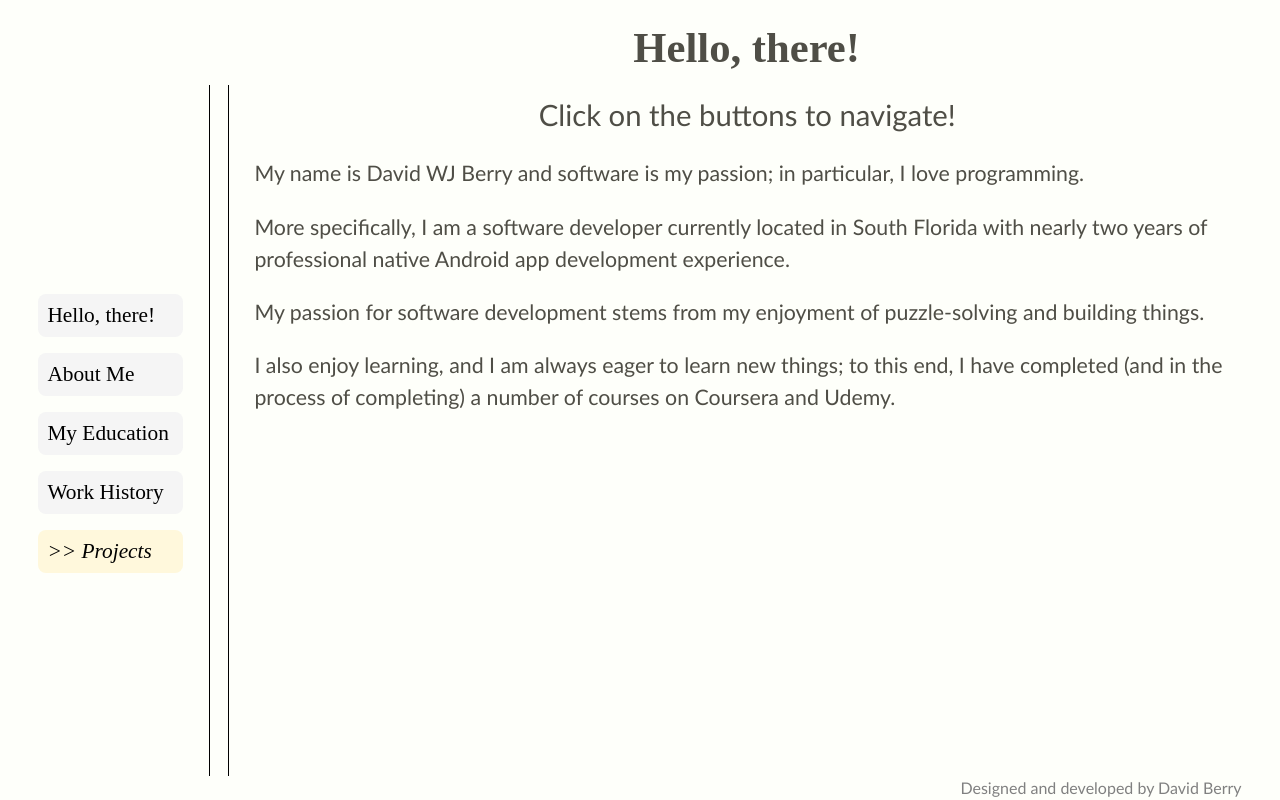
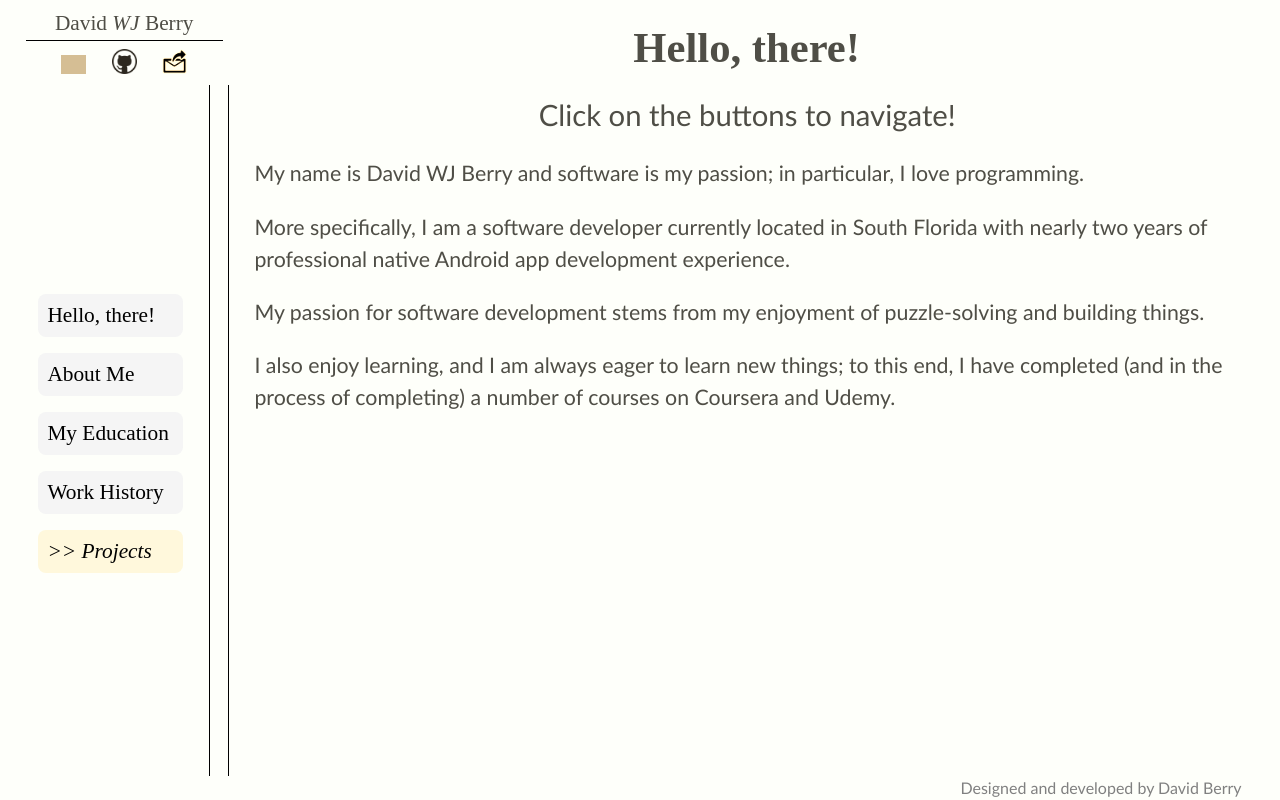
Before and after one commit to DBerry07/DBerry07.github.io, a React (Vite) app: page / in a window 1280 px wide. Built offline with nearby package versions, Linux system fonts and the light colour scheme.

Commit message:
Re-added namepanel

```diff
--- a/src/App.jsx
+++ b/src/App.jsx
@@ -52,6 +52,7 @@ function App() {
   return (
     <Fragment>
       <main className="App">
+        <NamePanel />
         <ButtonMenu panel={panel} onSelect={handleSelect} />
         <Entry
           title={<Title title={content.title} />}
```
